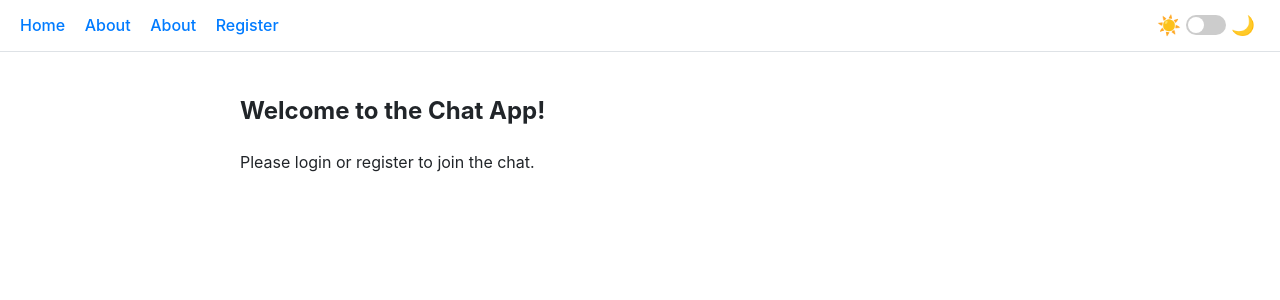
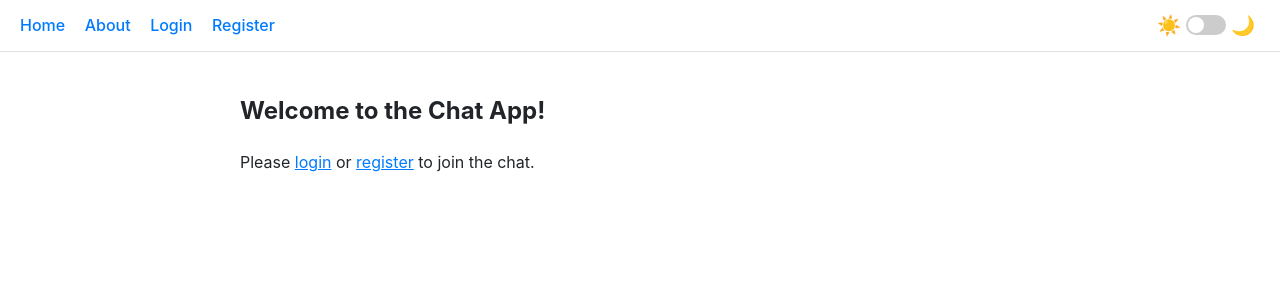
Before and after one commit to Howletcute/chat-app-devops, a Flask app: page / in a window 1280 px wide. Shown: the top 300 px of the page. Run offline with Flask 3, Linux system fonts and the light colour scheme.

Commit message:
Fix: app button fixes

```diff
--- a/templates/_base.html
+++ b/templates/_base.html
@@ -42,14 +42,15 @@
             <a href="{{ url_for('main.index') }}">Home</a>
             <a href="{{ url_for('main.about') }}">About</a>
             {% if current_user.is_authenticated %}
+            {# Links for logged-in users #}
             <a href="{{ url_for('main.chat') }}">Chat</a>
             <a href="{{ url_for('main.settings') }}">Settings</a>
             <a href="{{ url_for('auth.logout') }}">Logout ({{ current_user.username }})</a>
             {% else %}
-            <a href="{{ url_for('main.about') }}">About</a>
-            <a href="{{ url_for('auth.register') }}">Register</a>
-            {% endif %}
-        </div>
+            {# Links for logged-out users - CORRECTED #}
+            <a href="{{ url_for('auth.login') }}">Login</a> {# <-- Added Login link #} <a
+                href="{{ url_for('auth.register') }}">Register</a> {# <-- Kept Register link #} {# Removed duplicate
+                    About link from here #} {% endif %} </div>
                     <div class="theme-switch-wrapper">
                         <span>☀️</span>
                         <label class="theme-switch" for="theme-toggle">
@@ -59,7 +60,6 @@
                         <span>🌙</span>
                     </div>
     </nav>
-
     <main class="content-wrapper">
         <div class="container">
             {% with messages = get_flashed_messages(with_categories=True) %}
--- a/templates/index.html
+++ b/templates/index.html
@@ -1,9 +1,13 @@
-{% extends "_base.html" %} {% block content %} <h2>Welcome to the Chat App!</h2>
+{% extends "_base.html" %}
+
+{% block content %}
+    <h2>Welcome to the Chat App!</h2>
 
     {% if current_user.is_authenticated %}
         <p>Hello, {{ current_user.username }}!</p>
-        <p><a href="{{ url_for('main.chat') }}">Go to Chat</a></p> {# Change 'chat' to 'main.chat' #}
-        {% else %}
-        <p>Please login or register to join the chat.</p>
-        {% endif %}
+        <p><a href="{{ url_for('main.chat') }}">Go to Chat</a></p>
+    {% else %}
+        {# Updated message with links #}
+        <p>Please <a href="{{ url_for('auth.login') }}">login</a> or <a href="{{ url_for('auth.register') }}">register</a> to join the chat.</p>
+    {% endif %}
 {% endblock content %}
```
Lines whose indentation alone changed are shown as unchanged.
